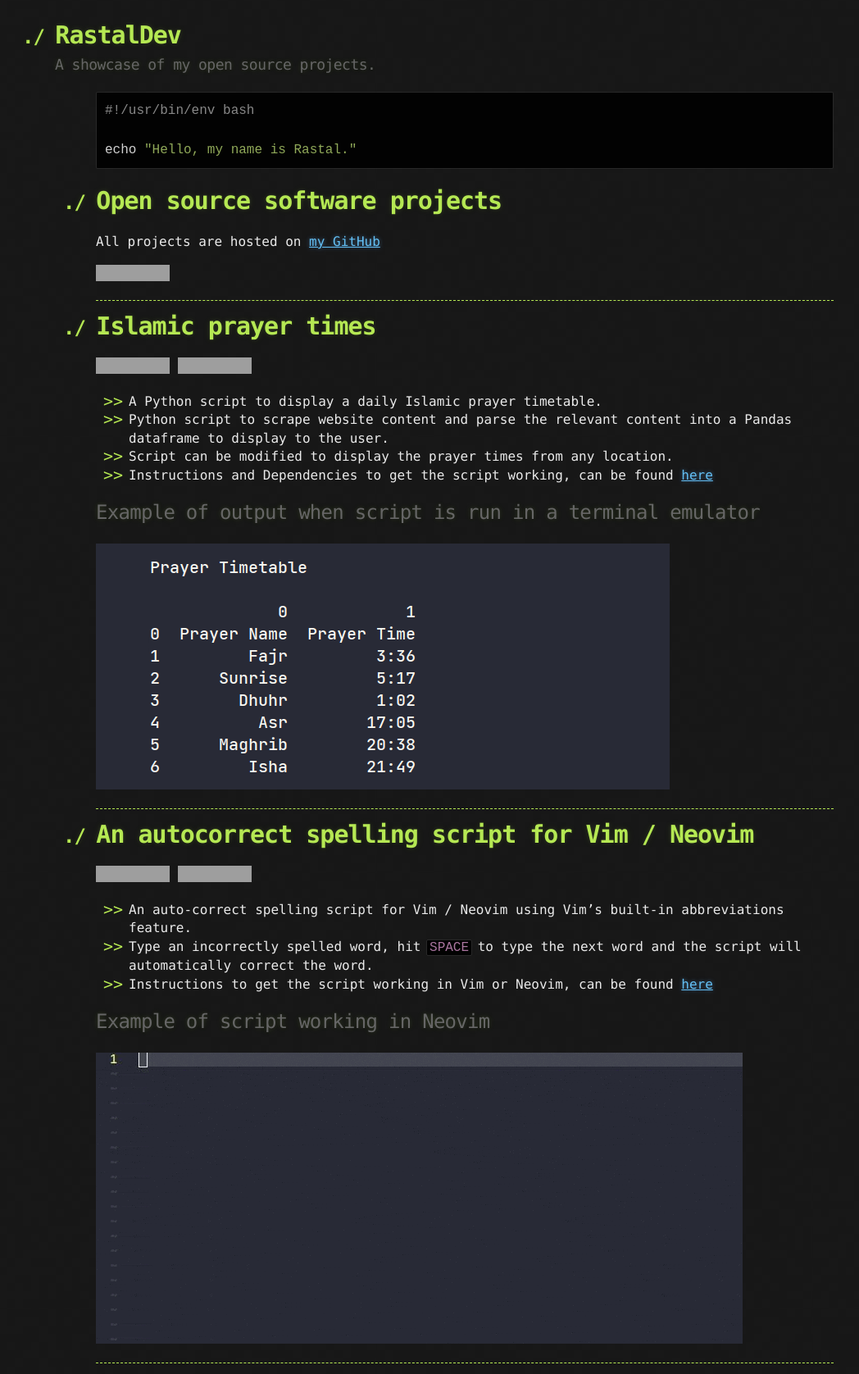
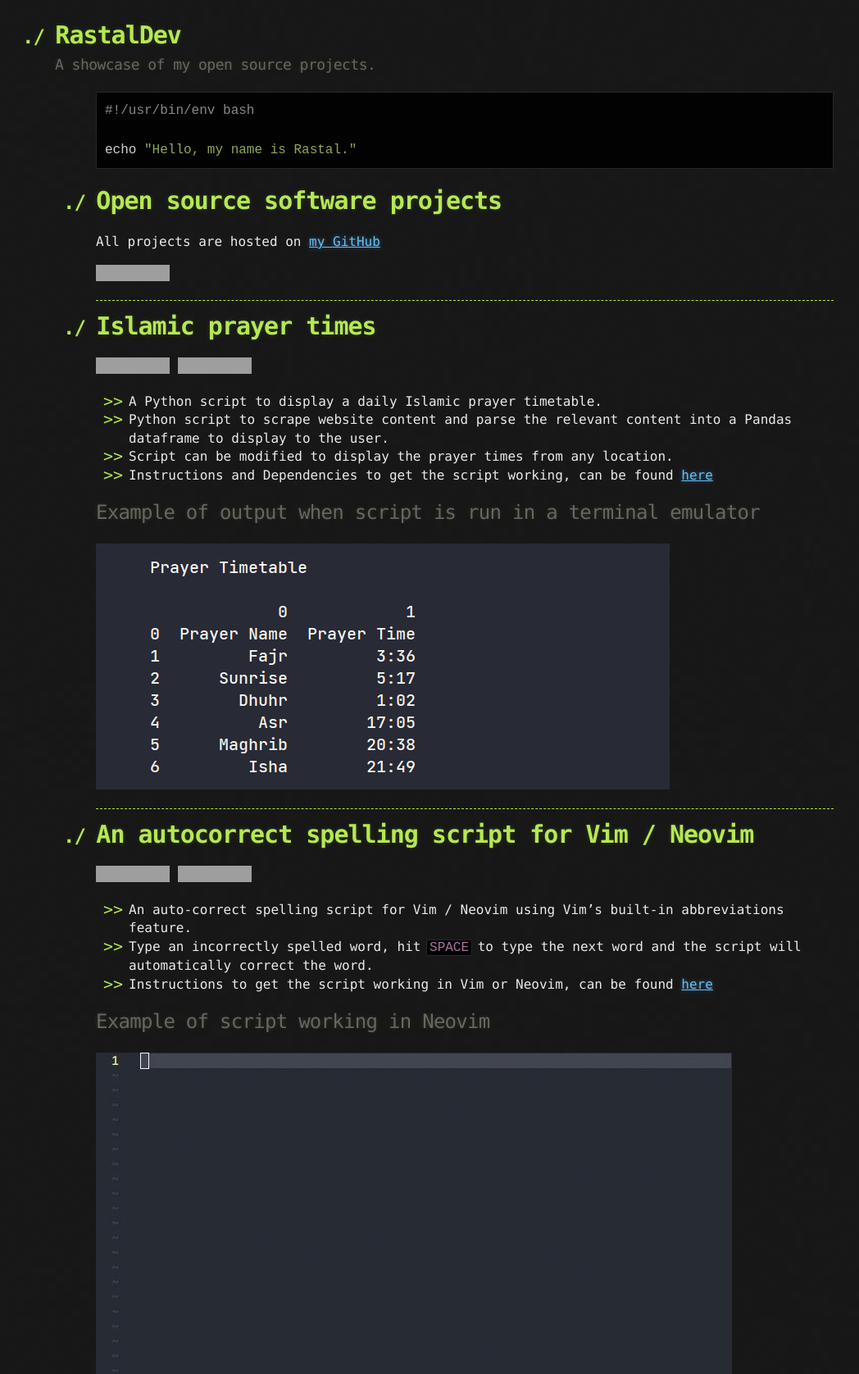
Before and after one commit to RastalDev/rastaldev.github.io, a Jekyll site: the page built from index.md, in a window 1280 px wide. Shown: the top 1676 px of the page at 82% size, without its empty margins (73-1121 px from the left). Built offline with Jekyll 4.4.1, drawn with Linux system fonts in a browser that asks for light colours; grey boxes are pictures that could not be loaded.

Commit message:
added screenshot.gif

```diff
--- a/index.md
+++ b/index.md
@@ -40,7 +40,7 @@ All projects are hosted on [my GitHub](https://github.com/rastaldev)
 
 ## Example of script working in Neovim
 
-![screenshot2](/rastaldev.github.io/assets/images/screenshot2.gif)
+![screenshot2](/rastaldev.github.io/assets/images/screenshot.gif)
 
 ---
 
```
Also changed, not shown: assets/images/screenshot.gif (added), assets/images/screenshot2.gif (deleted).
